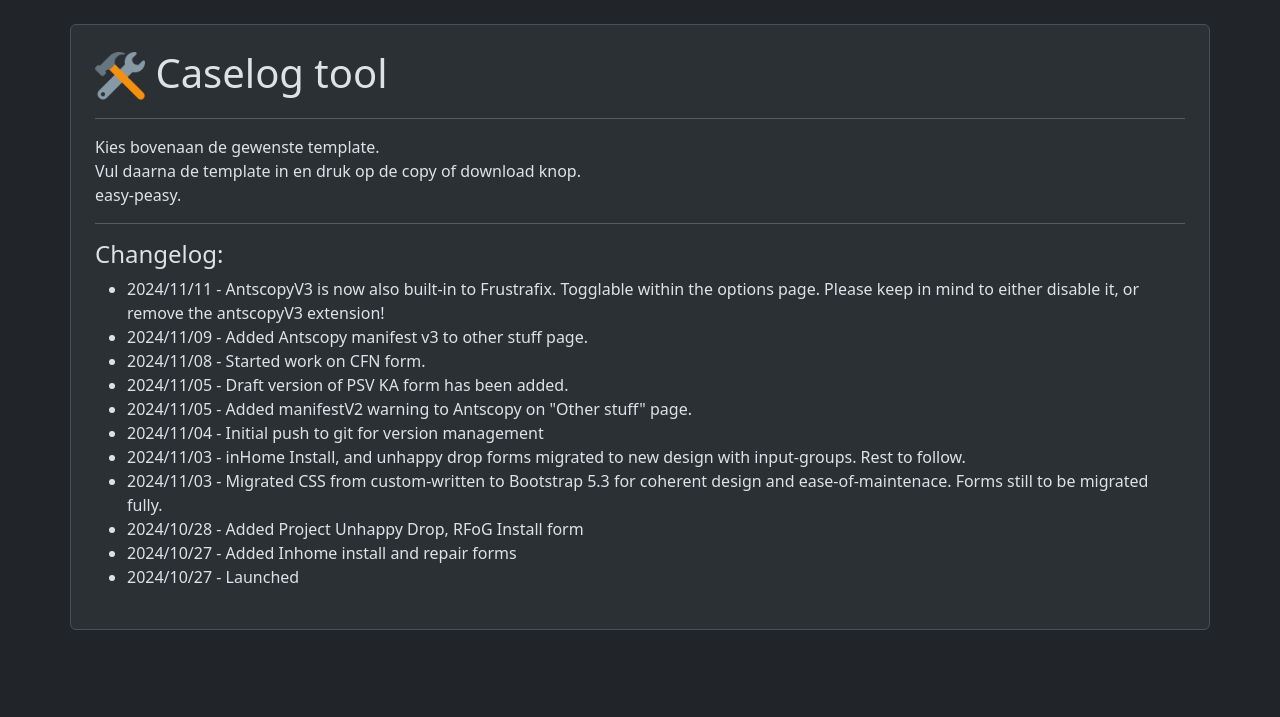
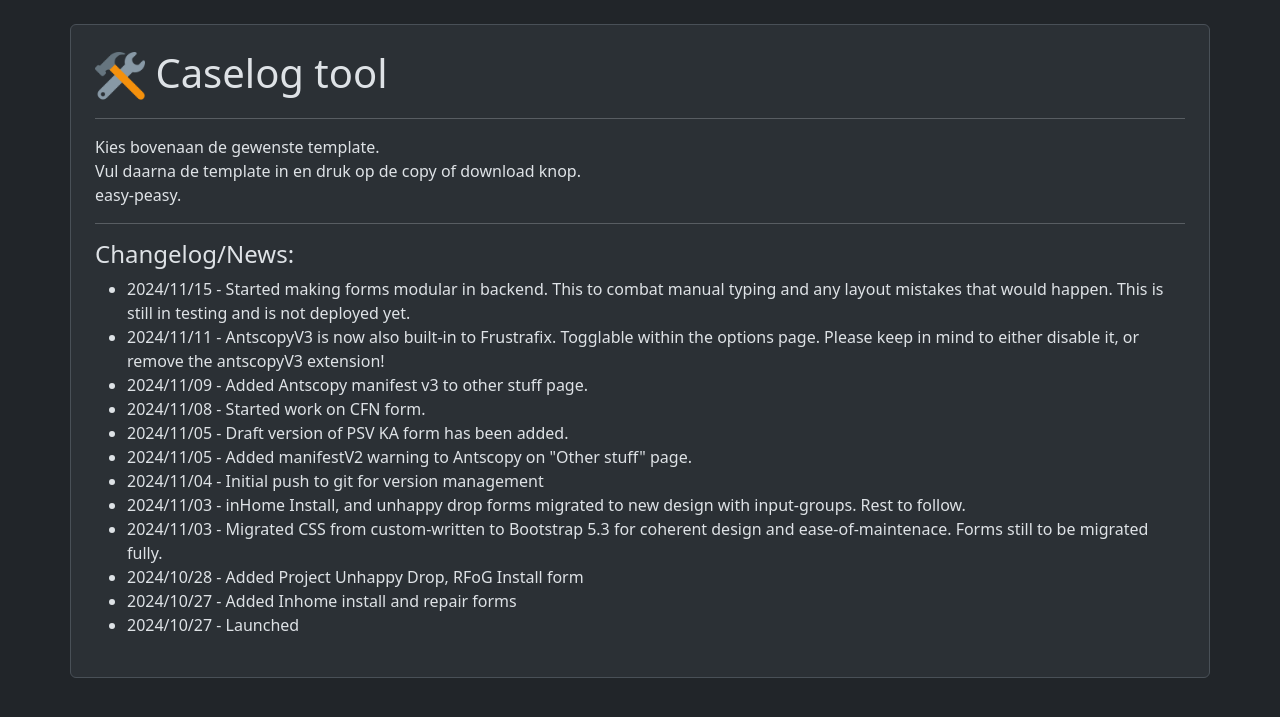
Before and after one commit to perquyk/caselogger, a PHP site: page / in a window 1280 px wide. Shown: the part 59-776 px from the top of the page. Run offline with PHP 8.4, Linux system fonts and the light colour scheme.

Commit message:
added to changelog

```diff
--- a/changelog.php
+++ b/changelog.php
@@ -4,8 +4,9 @@
     Vul daarna de template in en druk op de copy of download knop.<br>
     easy-peasy.</p>
     <hr class="md-3">
-    <h4>Changelog:</h4>
+    <h4>Changelog/News:</h4>
     <ul>
+        <li>2024/11/15 - Started making forms modular in backend. This to combat manual typing and any layout mistakes that would happen. This is still in testing and is not deployed yet.</li>
         <li>2024/11/11 - AntscopyV3 is now also built-in to Frustrafix. Togglable within the options page. Please keep in mind to either disable it, or remove the antscopyV3 extension!</li>
         <li>2024/11/09 - Added Antscopy manifest v3 to other stuff page.</li>
         <li>2024/11/08 - Started work on CFN form.</li>
```
